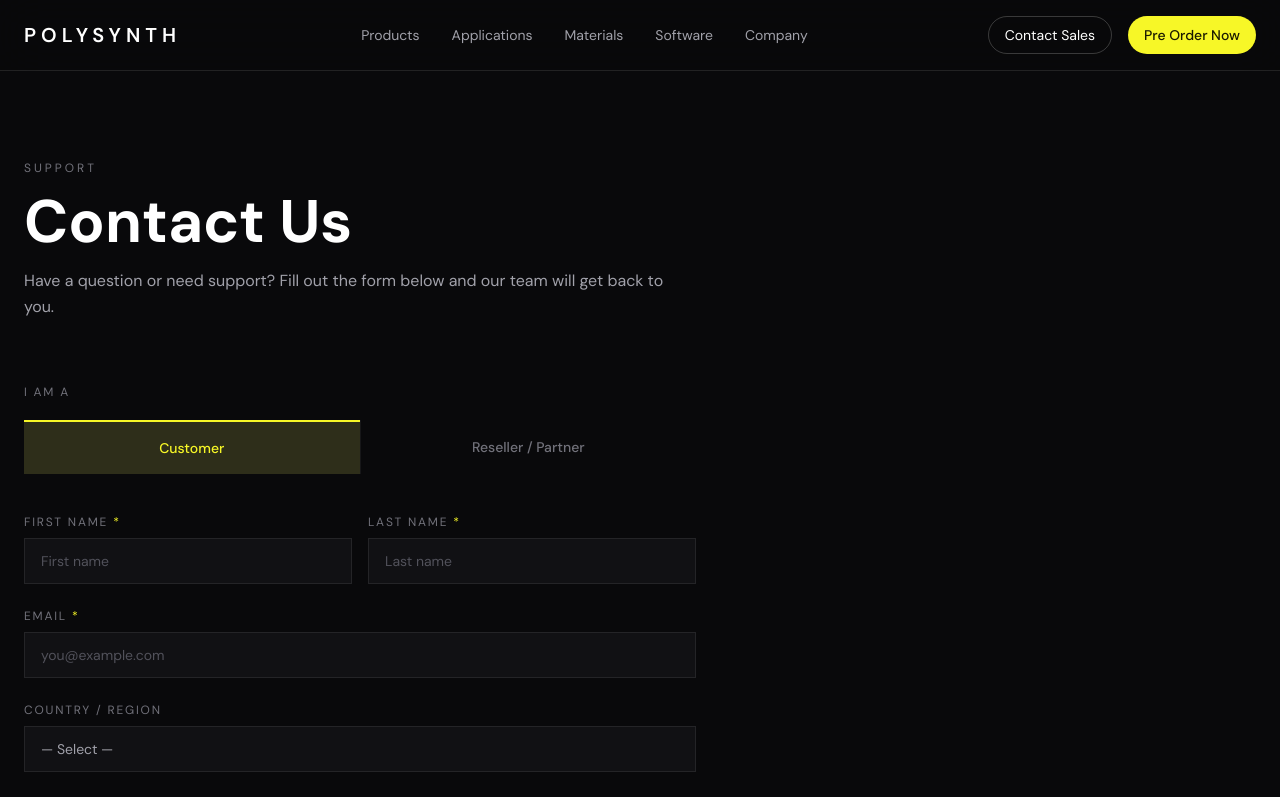
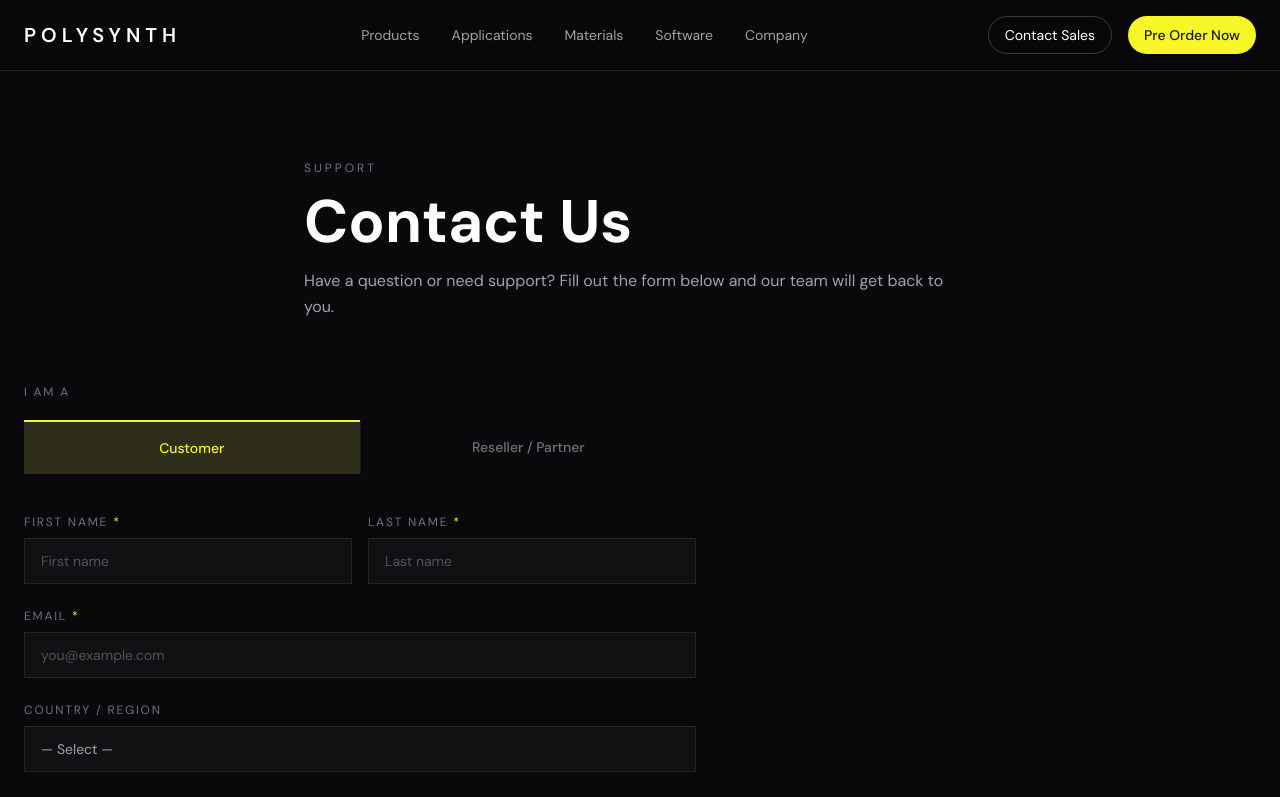
Before and after one commit to BrandonGraser/polysynth, a Next.js app: page /contact in a window 1280 px wide. Shown: the top 797 px of the page. Built offline with nearby package versions, Linux system fonts and the light colour scheme.

Commit message:
Update ContactPage.tsx

```diff
--- a/components/ContactPage.tsx
+++ b/components/ContactPage.tsx
@@ -40,7 +40,7 @@
       </header>
 
       <main className="mx-auto max-w-7xl px-6 pt-40 pb-24">
-        <div className="max-w-2xl">
+        <div className="max-w-2xl mx-auto">
           <div className="text-xs tracking-[0.25em] text-zinc-500 mb-4">SUPPORT</div>
           <h1
             className="text-6xl font-bold leading-none mb-4"
```
